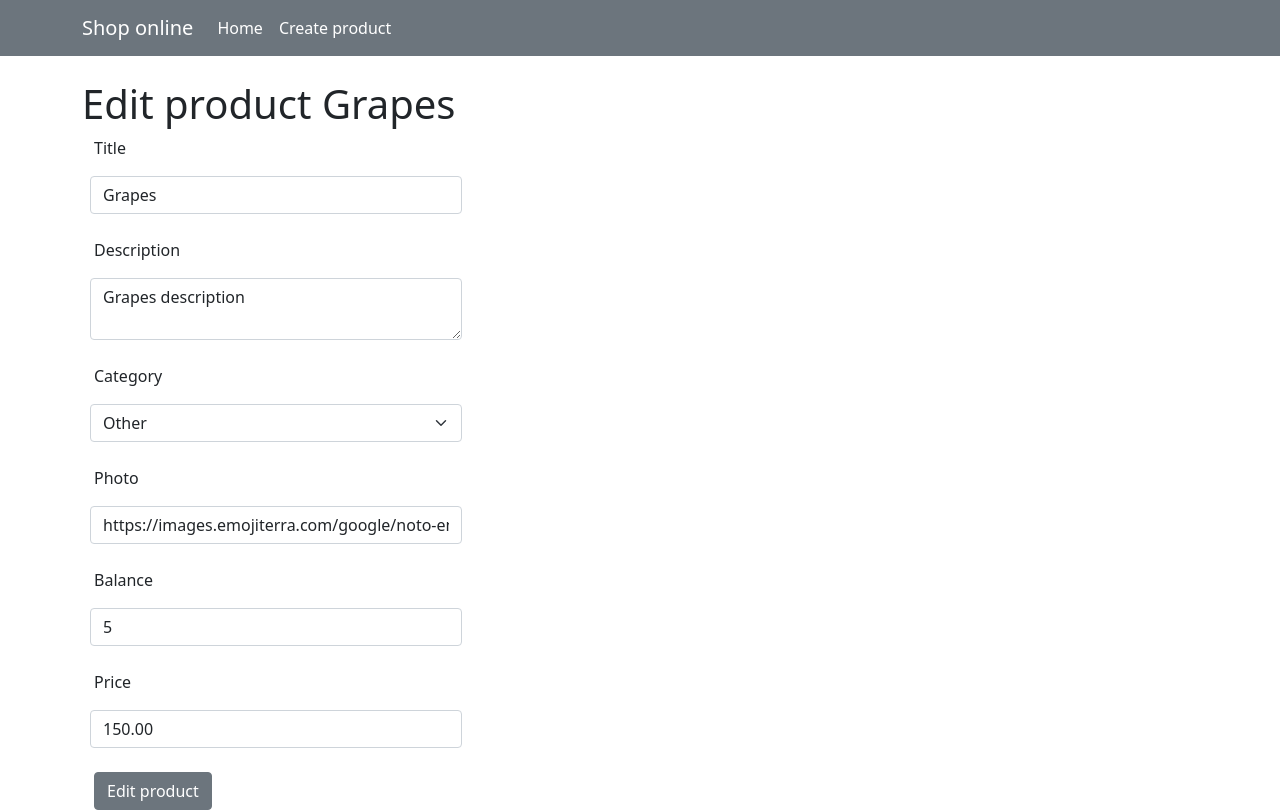
After one commit to tenirina/homework_60_irina_ten, a Django app: page /product/1/edit in a window 1280 px wide. The commit adds this page. Run offline with Django 4.2, Linux system fonts and the light colour scheme; data comes from the database, SQL or seed files in the repository; some libraries are stand-ins or nearby versions.

Commit message:
Add
 Добавлена возможность изменять продукт.

```diff
--- /dev/null
+++ b/app/webapp/templates/edit.html
@@ -0,0 +1,15 @@
+{% extends 'base.html' %}
+
+{% block title %}
+    Edit product
+{% endblock %}
+
+{% block content %}
+<br>
+    <h1>Edit product {{product.title}}</h1>
+     <form action="{% url 'edit' product.pk %}" method="POST">
+         <div class="container">
+             {% include 'partial/product_form.html' with button_text='Edit product' %}
+         </div>
+     </form>
+{% endblock %}
--- a/app/webapp/templates/index.html
+++ b/app/webapp/templates/index.html
@@ -25,7 +25,7 @@
                                   <a href="{% url 'product' prod.pk %}"><h5 class="card-title">{{ prod.title }}</h5></a>
                                 <p class="card-text">{{ prod.price }}</p>
                                 <p class="card-text"><small class="text-muted">{{ prod.category }}</small></p>
-                                <a href="#" class="btn btn-secondary">Edit product</a>
+                                <a href="{% url 'edit' prod.pk %}" class="btn btn-secondary">Edit product</a>
                                 <a href="#" class="btn btn-secondary">Delete product</a>
                               </div>
                             </div>
--- a/app/webapp/templates/product.html
+++ b/app/webapp/templates/product.html
@@ -11,7 +11,7 @@
         <p class="card-text"><strong>Balance:</strong> {{product.balance}}</p>
         <p class="card-text"><strong>Price:</strong> {{product.price}} $</p>
         <p class="card-text"><strong>Date of created:</strong> {{product.created_at}}</p>
-        <a href="#" class="btn btn-secondary">Edit product</a>
+        <a href="{% url 'edit' product.pk %}" class="btn btn-secondary">Edit product</a>
         <a href="#" class="btn btn-secondary">Delete product</a>
       </div>
     </div>
--- a/app/webapp/urls.py
+++ b/app/webapp/urls.py
@@ -1,10 +1,11 @@
 from django.urls import path
 
 from webapp.view.base import index_view
-from webapp.view.products import product_view, create_view
+from webapp.view.products import product_view, create_view, edit_view
 
 urlpatterns = [
     path("", index_view, name='index'),
     path("product/<int:pk>", product_view, name='product'),
     path("create/", create_view, name="create"),
+    path("product/<int:pk>/edit", edit_view, name='edit')
 ]
--- a/app/webapp/view/products.py
+++ b/app/webapp/view/products.py
@@ -43,3 +43,32 @@ def create_view(request):
         return render(request, 'create.html', context={'choices': Product.CHOICES, 'form': form})
     product = Product.objects.create(**form.cleaned_data)
     return redirect('product', pk=product.pk)
+
+
+def edit_view(request, pk):
+    form = ProductForm()
+    product = get_object_or_404(Product, pk=pk)
+    if request.method == "POST":
+        form = ProductForm(request.POST)
+        errors = errors_test(form)
+        if errors:
+            product = {
+                'title': form.data['title'],
+                'description': form.data['description'],
+                'photo': form.data['photo'],
+                'category': form.data['category'],
+                'balance': form.data['balance'],
+                'price': form.data['price']
+            }
+            return render(request, 'create.html',
+                          context={'product': product, 'errors': errors, 'choices': Product.CHOICES})
+        if form.is_valid():
+            product.title = form.cleaned_data['title']
+            product.description = form.cleaned_data['description']
+            product.photo = form.cleaned_data['photo']
+            product.category = form.cleaned_data['category']
+            product.balance = form.cleaned_data['balance']
+            product.price = form.cleaned_data['price']
+            product.save()
+            return redirect('index')
+    return render(request, 'edit.html', context={'product': product, 'form': form, 'choices': Product.CHOICES})
```
